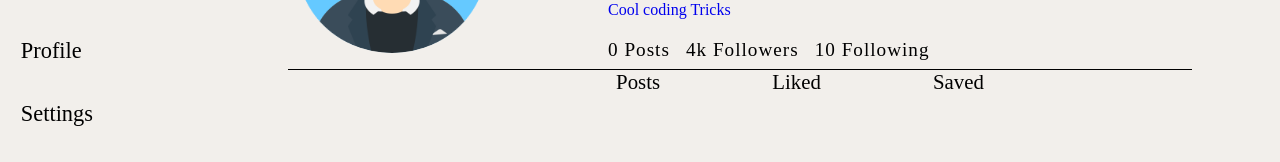
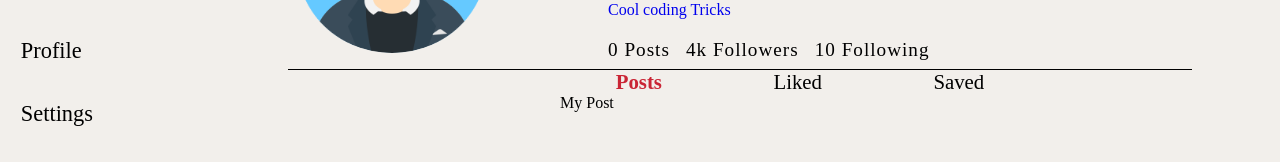
Before and after one commit to Developers-codz/shareArts, a React (Create React App) app: page /profile in a window 1280 px wide. Shown: the part 275-437 px from the top of the page. Built offline with nearby package versions, Linux system fonts and the light colour scheme; what miragejs would draw is missing.

Commit message:
feat:tab done

```diff
--- /dev/null
+++ b/src/pages/Profile/Tab/TabContent.jsx
@@ -0,0 +1,8 @@
+export const TabContent = ({id,activeTab,children}) =>{
+    return (
+        activeTab === id ? <div>
+     { children }
+   </div>
+   : null
+    )
+}
--- a/src/pages/Profile/Tab/Tabs.jsx
+++ b/src/pages/Profile/Tab/Tabs.jsx
@@ -1,7 +1,8 @@
 import { Wrapper, TabHead, EachTab,Outlet } from "./tabComponent";
+import {TabContent} from "./TabContent"
 import { useState } from "react";
 export const Tabs = () => {
-  const [activeTab, setActiveTab] = useState("Tab1");
+  const [activeTab, setActiveTab] = useState("tab1");
   return (
     <Wrapper>
       <TabHead>
@@ -27,7 +28,17 @@ export const Tabs = () => {
           Saved
         </EachTab>
       </TabHead>
-      <Outlet></Outlet>
+      <Outlet>
+      <TabContent id="tab1" activeTab={activeTab}>
+          <p>My Post</p>
+        </TabContent>
+        <TabContent id="tab2" activeTab={activeTab}>
+          <p>My Liked</p>
+        </TabContent>
+        <TabContent id="tab3" activeTab={activeTab}>
+          <p>My saved</p>
+        </TabContent>
+      </Outlet>
 
     </Wrapper>
   );
```
